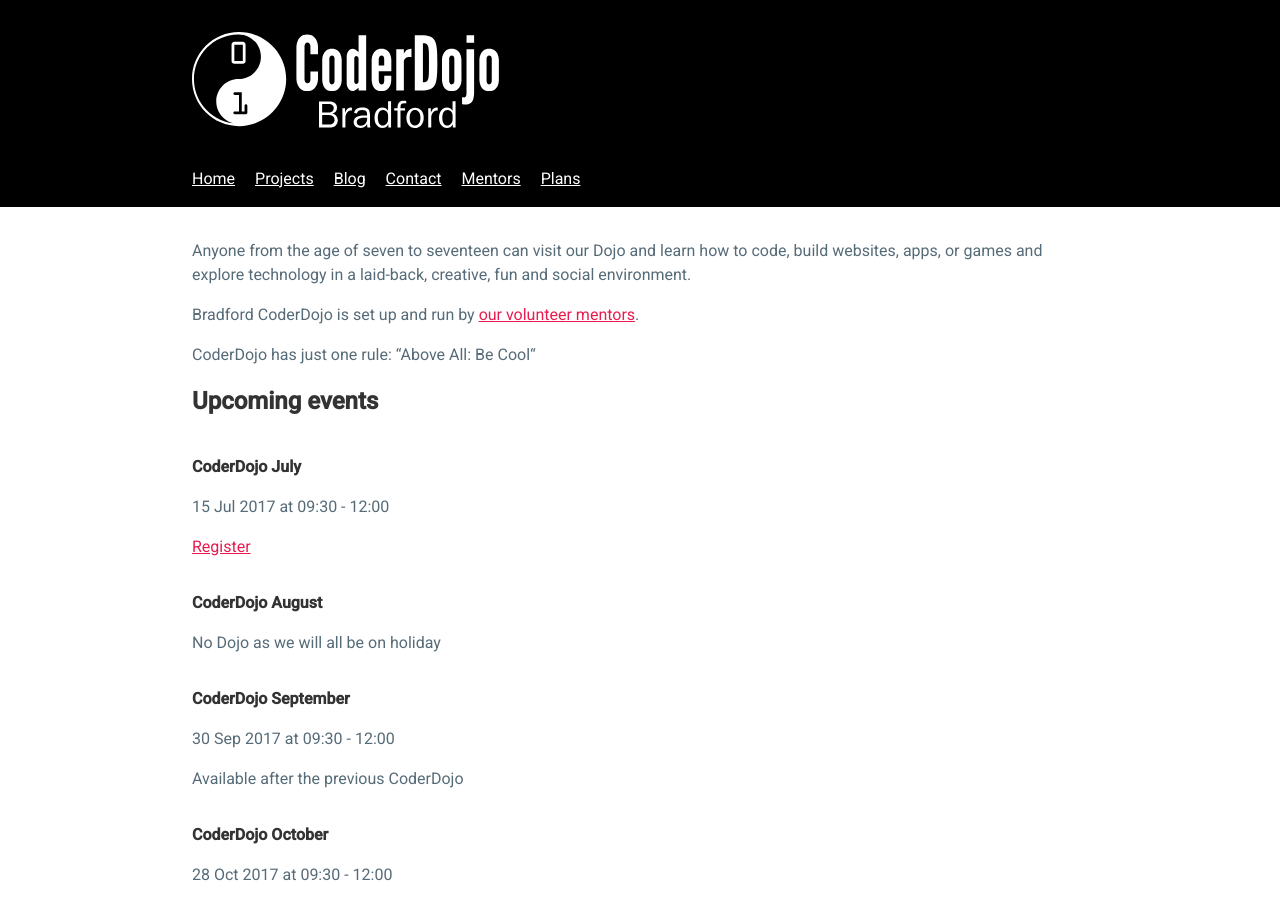
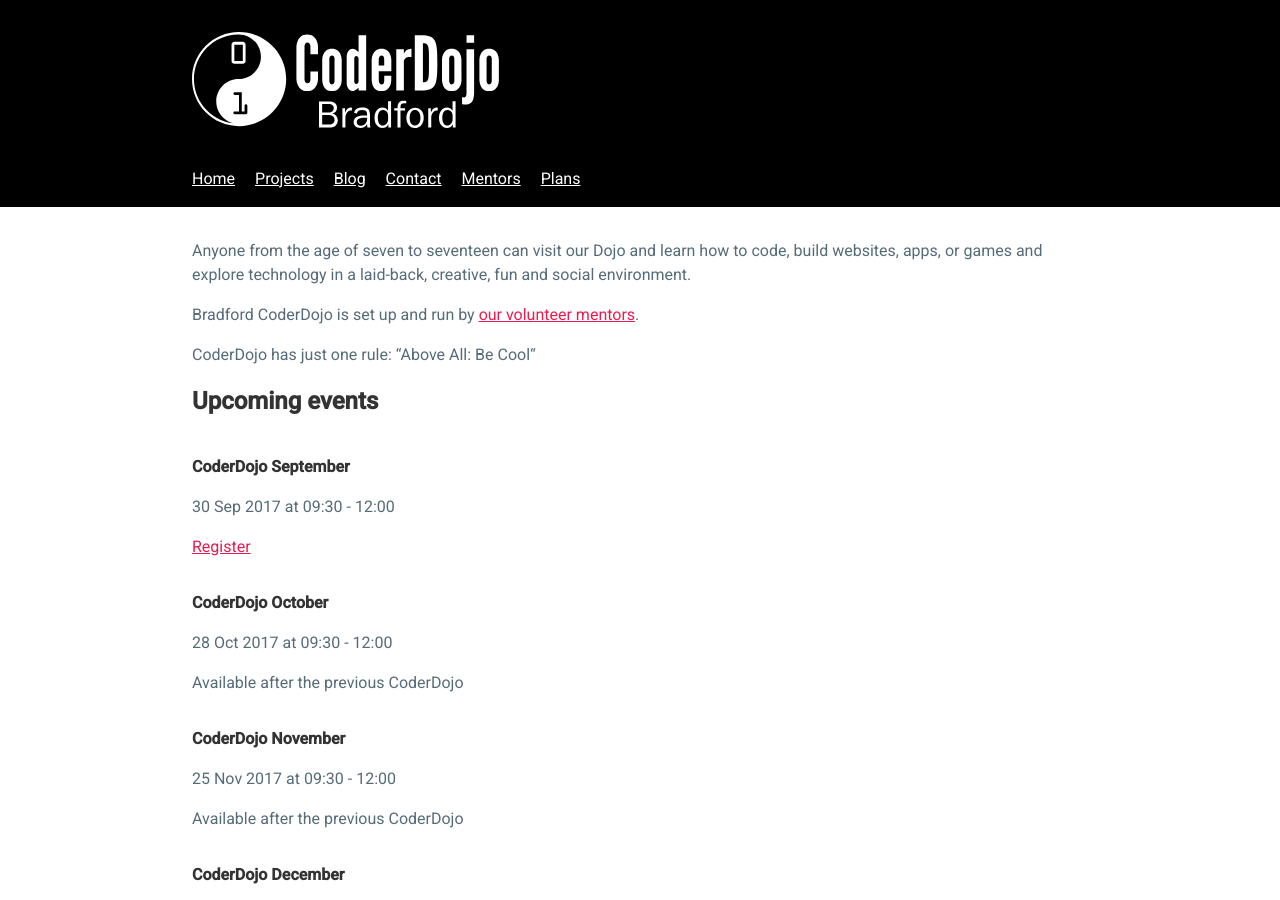
Before and after one commit to bradford-coderdojo/bradford-coderdojo.github.io, a Jekyll site: the page built from index.md, in a window 1280 px wide and 900 px high. Built offline with Jekyll 4.4.1, drawn with Linux system fonts in a browser that asks for light colours.

Commit message:
Update events.yaml

```diff
--- a/_data/events.yaml
+++ b/_data/events.yaml
@@ -1,17 +1,7 @@
-- name: CoderDojo July
-  date: 2017-07-15
-  time: 09:30 - 12:00
-  detail: "[Register](https://www.eventbrite.co.uk/e/bradford-coderdojo-july-tickets-35750258987)"
-
-- name: CoderDojo August
-  date:
-  time:
-  detail: No Dojo as we will all be on holiday
-
 - name: CoderDojo September
   date: 2017-09-30
   time: 09:30 - 12:00
-  detail: Available after the previous CoderDojo
+  detail: "[Register](https://www.eventbrite.co.uk/e/bradford-coderdojo-september-2017-tickets-37609556195)"
 
 - name: CoderDojo October
   date: 2017-10-28
```
